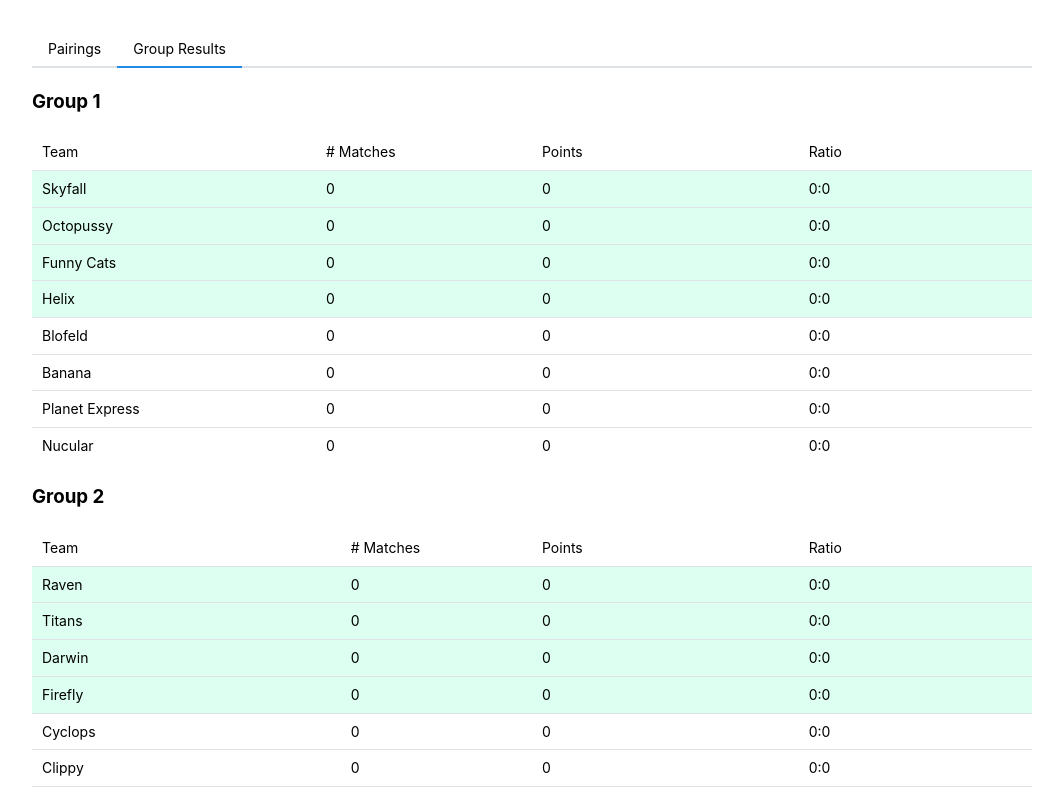
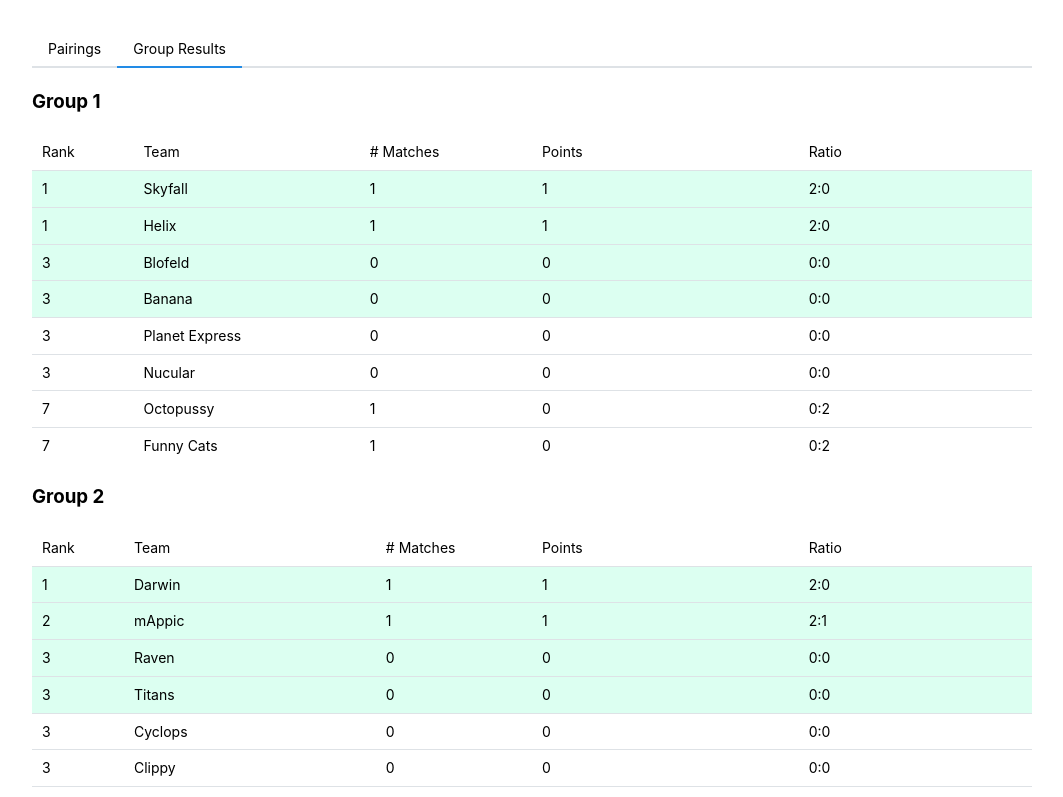
Before and after one commit to Nasicus/dgpdggtwc, a React (Vite) app: page / in a window 1280 px wide. Shown: the top 797 px of the page, without its empty margins (108-1171 px from the left). Built offline with nearby package versions, Linux system fonts and the light colour scheme.

Commit message:
handle equal results

```diff
--- a/src/groupResults.tsx
+++ b/src/groupResults.tsx
@@ -25,8 +25,8 @@ const Group1ResultTable: FC = () => {
     [
       "Week 1",
       [
-        ["Skyfall", "Octopussy", ""],
-        ["Funny Cats", "Helix", ""],
+        ["Skyfall", "Octopussy", "2:0"],
+        ["Funny Cats", "Helix", "0:2"],
         ["Blofeld", "Banana", ""],
         ["Planet Express", "Nucular", ""],
       ],
@@ -101,9 +101,9 @@ const Group2ResultTable: FC = () => {
       "Week 1",
       [
         ["Raven", "Titans", ""],
-        ["Darwin", "Firefly", ""],
+        ["Darwin", "Firefly", "2:0"],
         ["Cyclops", "Clippy", ""],
-        ["Polaris Pathfinders", "mAppic", ""],
+        ["Polaris Pathfinders", "mAppic", "1:2"],
       ],
     ],
     [
@@ -175,7 +175,7 @@ const Group3ResultTable: FC = () => {
     [
       "Week 1",
       [
-        ["Bender! & FancyBear", "Enso", ""],
+        ["Bender! & FancyBear", "Enso", "2:0"],
         ["SeaFire", "BlackJack", ""],
         ["BECS", "Moneypenny", ""],
         ["Kassandra", "Gold-Finders", ""],
@@ -252,7 +252,7 @@ const Group4ResultTable: FC = () => {
       [
         ["Rivendell", "Beo-Guesser", ""],
         ["Isotopes", "CBM Plattform", ""],
-        ["Phoenix", "Heisenguess", ""],
+        ["Phoenix", "Heisenguess", "2:0"],
         ["Raiders of the Lost Payment", "The Rookies", ""],
       ],
     ],
@@ -334,14 +334,18 @@ type GroupResult = {
   };
 };
 
-const GroupResultTable: FC<{
-  groupName: string;
-  groupResult: GroupResult;
-}> = ({ groupName, groupResult }) => {
-  const sortedGroupNames = Object.keys(groupResult).sort(
-    (groupAName, groupBName) => {
-      const groupAResult = groupResult[groupAName];
-      const groupBResult = groupResult[groupBName];
+function calculateGroupRanking(groupResult: GroupResult) {
+  const equalResults: { [teamName: string]: string[] } = {};
+
+  let nextRank = 1;
+  let equalRank = 1;
+
+  const teamNames = Object.keys(groupResult);
+
+  return teamNames
+    .sort((teamAName, teamBName) => {
+      const groupAResult = groupResult[teamAName];
+      const groupBResult = groupResult[teamBName];
 
       if (groupAResult.points > groupBResult.points) {
         return -1;
@@ -362,11 +366,11 @@ const GroupResultTable: FC<{
         return 1;
       }
 
-      if (groupAResult.wonAgainst.includes(groupBName)) {
+      if (groupAResult.wonAgainst.includes(teamBName)) {
         return -1;
       }
 
-      if (groupBResult.wonAgainst.includes(groupAName)) {
+      if (groupBResult.wonAgainst.includes(teamAName)) {
         return 1;
       }
 
@@ -374,9 +378,38 @@ const GroupResultTable: FC<{
         return -1;
       }
 
-      return 1;
-    },
-  );
+      function ensureAndAddEqualTeam(teamName: string, otherTeamName: string) {
+        if (!equalResults[teamName]) {
+          equalResults[teamName] = [];
+        }
+        equalResults[teamName].push(otherTeamName);
+      }
+
+      ensureAndAddEqualTeam(teamAName, teamBName);
+      ensureAndAddEqualTeam(teamBName, teamAName);
+
+      return 0;
+    })
+    .map((teamName, i) => {
+      let teamRank: number;
+
+      if (i > 0 && !equalResults[teamName]?.includes(teamNames[i - 1])) {
+        teamRank = nextRank;
+        equalRank = nextRank;
+      } else {
+        teamRank = equalRank;
+      }
+      nextRank++;
+
+      return { teamName, rank: teamRank, result: groupResult[teamName] };
+    });
+}
+
+const GroupResultTable: FC<{
+  groupName: string;
+  groupResult: GroupResult;
+}> = ({ groupName, groupResult }) => {
+  const rankedTeams = calculateGroupRanking(groupResult);
 
   // we have to create 2 tables, because stupid confluence can only handle up to 3 columns when pasting
   // else it puts everything into one cell
@@ -389,21 +422,27 @@ const GroupResultTable: FC<{
         <Table>
           <Table.Thead>
             <Table.Tr>
+              <Table.Td>Rank</Table.Td>
               <Table.Td>Team</Table.Td>
               <Table.Td># Matches</Table.Td>
             </Table.Tr>
           </Table.Thead>
           <Table.Tbody>
-            {sortedGroupNames.map((teamName, i) => (
-              <Table.Tr key={teamName}>
-                <Table.Td className={getQualifiedClassName(i)}>
-                  {teamName}
-                </Table.Td>
-                <Table.Td className={getQualifiedClassName(i)}>
-                  {groupResult[teamName].matches}
-                </Table.Td>
-              </Table.Tr>
-            ))}
+            {rankedTeams.map((group, i) => {
+              return (
+                <Table.Tr key={group.teamName}>
+                  <Table.Td className={getQualifiedClassName(i)}>
+                    {group.rank}
+                  </Table.Td>
+                  <Table.Td className={getQualifiedClassName(i)}>
+                    {group.teamName}
+                  </Table.Td>
+                  <Table.Td className={getQualifiedClassName(i)}>
+                    {group.result.matches}
+                  </Table.Td>
+                </Table.Tr>
+              );
+            })}
           </Table.Tbody>
         </Table>
         <Table>
@@ -414,14 +453,13 @@ const GroupResultTable: FC<{
             </Table.Tr>
           </Table.Thead>
           <Table.Tbody>
-            {sortedGroupNames.map((teamName, i) => (
-              <Table.Tr key={teamName}>
+            {rankedTeams.map((team, i) => (
+              <Table.Tr key={team.teamName}>
                 <Table.Td className={getQualifiedClassName(i)}>
-                  {groupResult[teamName].points}
+                  {team.result.points}
                 </Table.Td>
                 <Table.Td className={getQualifiedClassName(i)}>
-                  {groupResult[teamName].gamesWon}:
-                  {groupResult[teamName].gamesLost}
+                  {team.result.gamesWon}:{team.result.gamesLost}
                 </Table.Td>
               </Table.Tr>
             ))}
```
